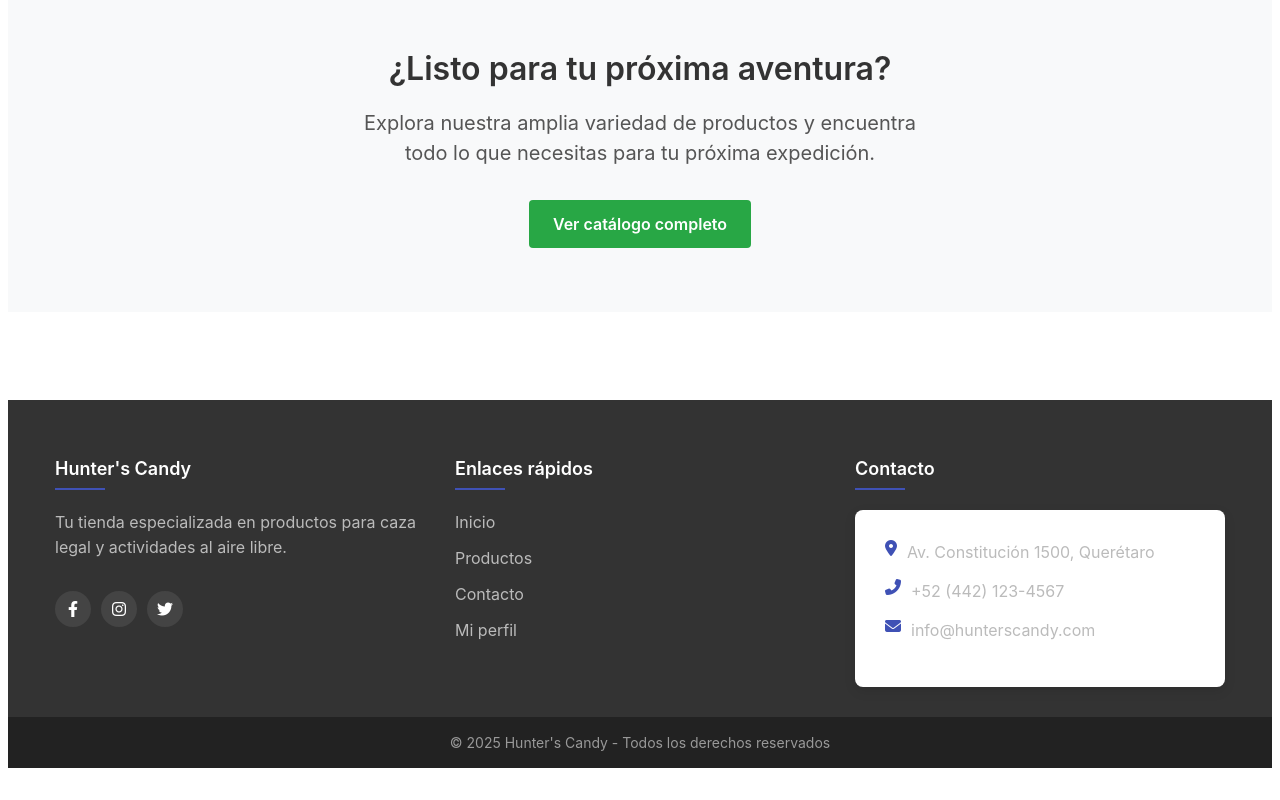
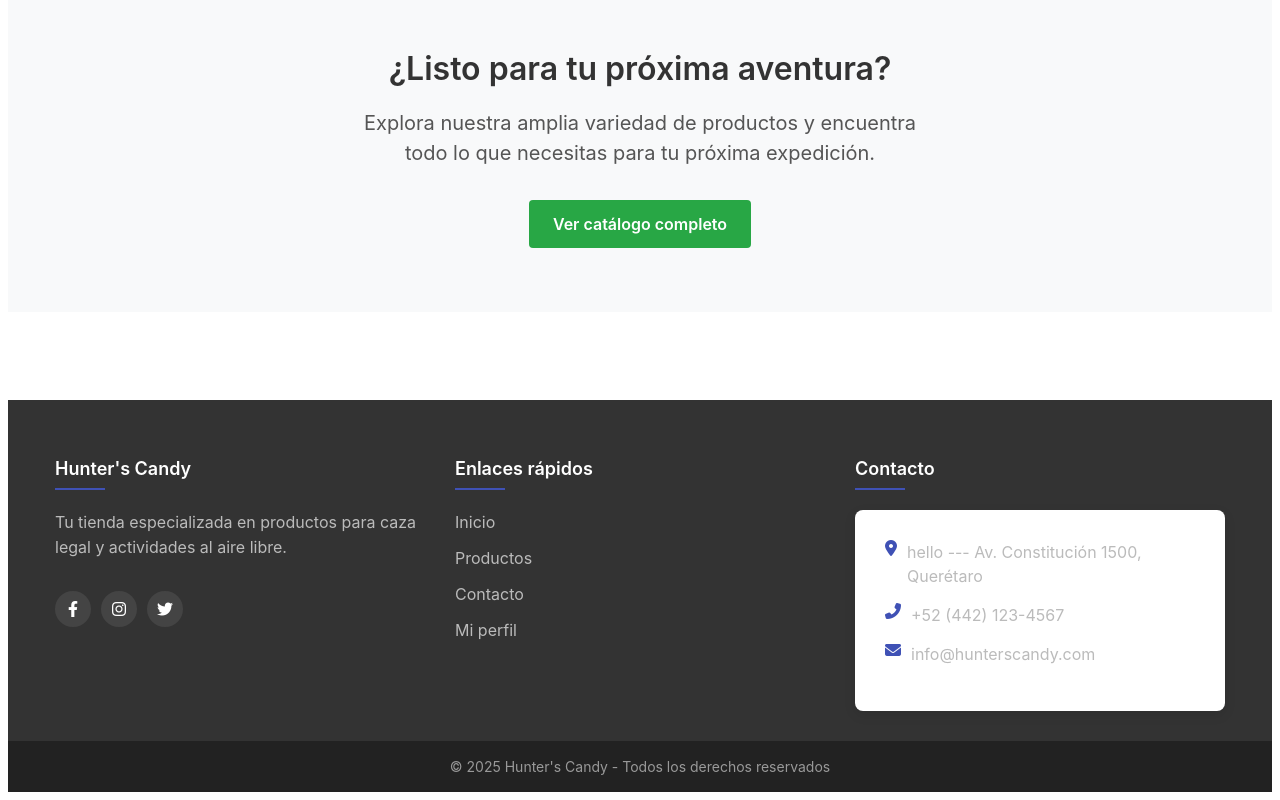
Before and after one commit to josue-lopez04/dwp-hunters-candy-front, a React (Create React App) app: page / in a window 1280 px wide. Shown: the part 1503-2303 px from the top of the page. Before the commit the page ends 2279 px from the top, so only its background shows below. Built offline with nearby package versions, Linux system fonts and the light colour scheme; no server answers; sample sign-in values are in the browser's storage.

Commit message:
cambios socket

```diff
--- a/src/Layouts/Footer/Footer.jsx
+++ b/src/Layouts/Footer/Footer.jsx
@@ -58,7 +58,7 @@ const Footer = () => {
           <ul className="contact-info">
             <li className="contact-item">
               <i className="fas fa-map-marker-alt contact-icon"></i>
-              <span>Av. Constitución 1500, Querétaro</span>
+              <span> hello --- Av. Constitución 1500, Querétaro</span>
             </li>
             <li className="contact-item">
               <i className="fas fa-phone-alt contact-icon"></i>
```
